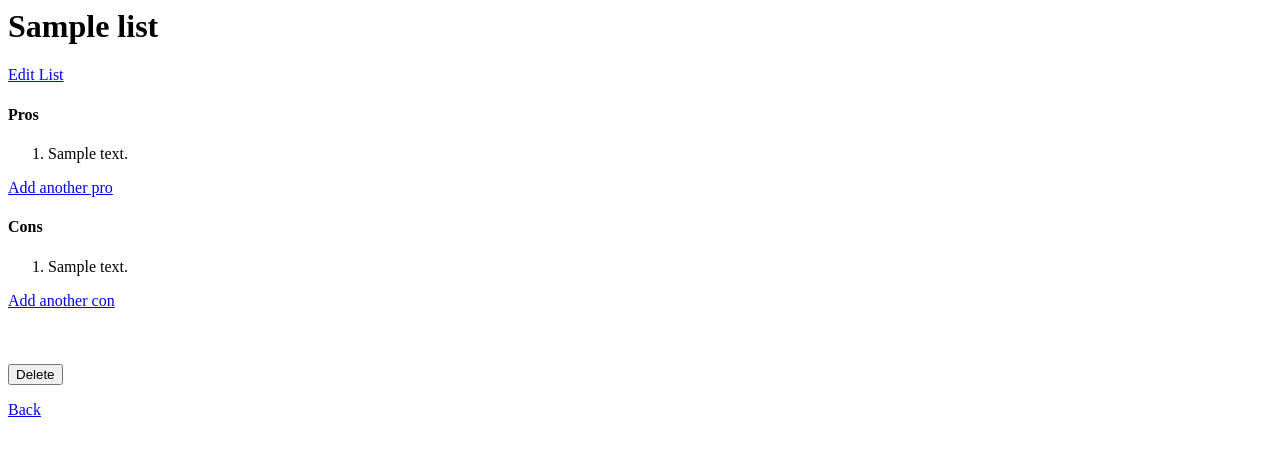
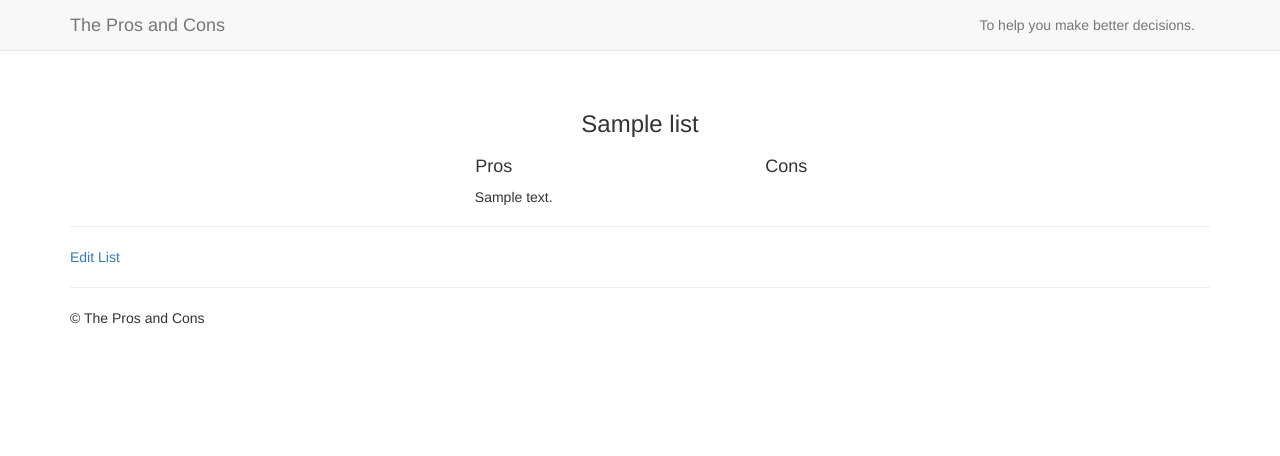
Before and after one commit to morganmccrory/pros-and-cons, a Python web app: template templates/lists/show.html in a window 1280 px wide. Shown: the top 456 px of the page. Run offline with Jinja, Linux system fonts and the light colour scheme; the template is opened without the code that fills it: most values are stand-ins (such as "Sample title", 1, 10 or a date in 2020); some libraries are stand-ins or nearby versions.

Commit message:
Update index and show templates

```diff
--- /dev/null
+++ b/static/style.css
@@ -0,0 +1,11 @@
+.page-header {
+  text-align: center;
+}
+
+.row {
+  text-align: center;
+}
+
+ul li {
+  list-style-type: none;
+}
--- /dev/null
+++ b/templates/404.html
@@ -0,0 +1,6 @@
+{% extends "base.html" %}
+{% block title %} - Page Not Found{% endblock %}
+{% block content %}
+  <h1>Page Not Found</h1>
+  <p><a href="{{ url_for('index') }}">home</a></p>
+{% endblock %}
--- a/templates/base.html
+++ b/templates/base.html
@@ -10,7 +10,7 @@
     <meta charset="utf-8">
 
     <link href="//netdna.bootstrapcdn.com/bootstrap/3.0.0/css/bootstrap.min.css" rel="stylesheet">
-    <link rel="shortcut icon" href="{{ url_for('static', filename='ico/favicon.ico') }}">
+    <link href="{{ url_for('static', filename='style.css') }}" rel="stylesheet">
     {% endblock %}
   </head>
   <body>
@@ -26,11 +26,7 @@
         <div class="nav-collapse">
           {% block navbar_right %}
           <ul class="nav navbar-nav pull-right">
-            {% if not session.logged_in %}
-              <li><a href="#">Login or Signup</a></li>
-            {% else %}
-              <li><a href="#">Logout</a></li>
-            {% endif %}
+            <li><a href="#">To help you make better decisions.</a></li>
           </ul>
           {% endblock %}
         </div><!--/.nav-collapse -->
--- a/templates/lists/show.html
+++ b/templates/lists/show.html
@@ -1,11 +1,30 @@
-<h1>{{ list.name }}</h1>
-<a href="{{ url_for('update_list', slug=list.slug) }}">Edit List</a>
-<h4>Pros</h4>
-<ol>
-  {% for pro in list.pros %}
-    <li>{{ pro.body }}</li>
-  {% endfor %}
-</ol>
+{% extends "base.html" %}
+
+{% block content %}
+  <div class="page-header">
+    <h3>{{ list.name }}</h3>
+    <div class="row">
+      <div class="col-sm-3"></div>
+      <div class="col-sm-3">
+        <h4>Pros</h4>
+        <ul>
+          {% for pro in list.pros %}
+            <li>{{ pro.body }}</li>
+          {% endfor %}
+        </ul>
+      </div>
+      <div class="col-sm-3">
+        <h4>Cons</h4>
+      </div>
+      <div class="col-sm-3"></div>
+    </div>
+  </div>
+
+  <a href="{{ url_for('update_list', slug=list.slug) }}">Edit List</a>
+{% endblock %}
+
+
+
 <a href="{{ url_for('create_pro', slug=list.slug) }}">Add another pro</a>
 <h4>Cons</h4>
 <ol>
```
Also changed, not shown: templates/lists/index.html (+12 -7 lines).
